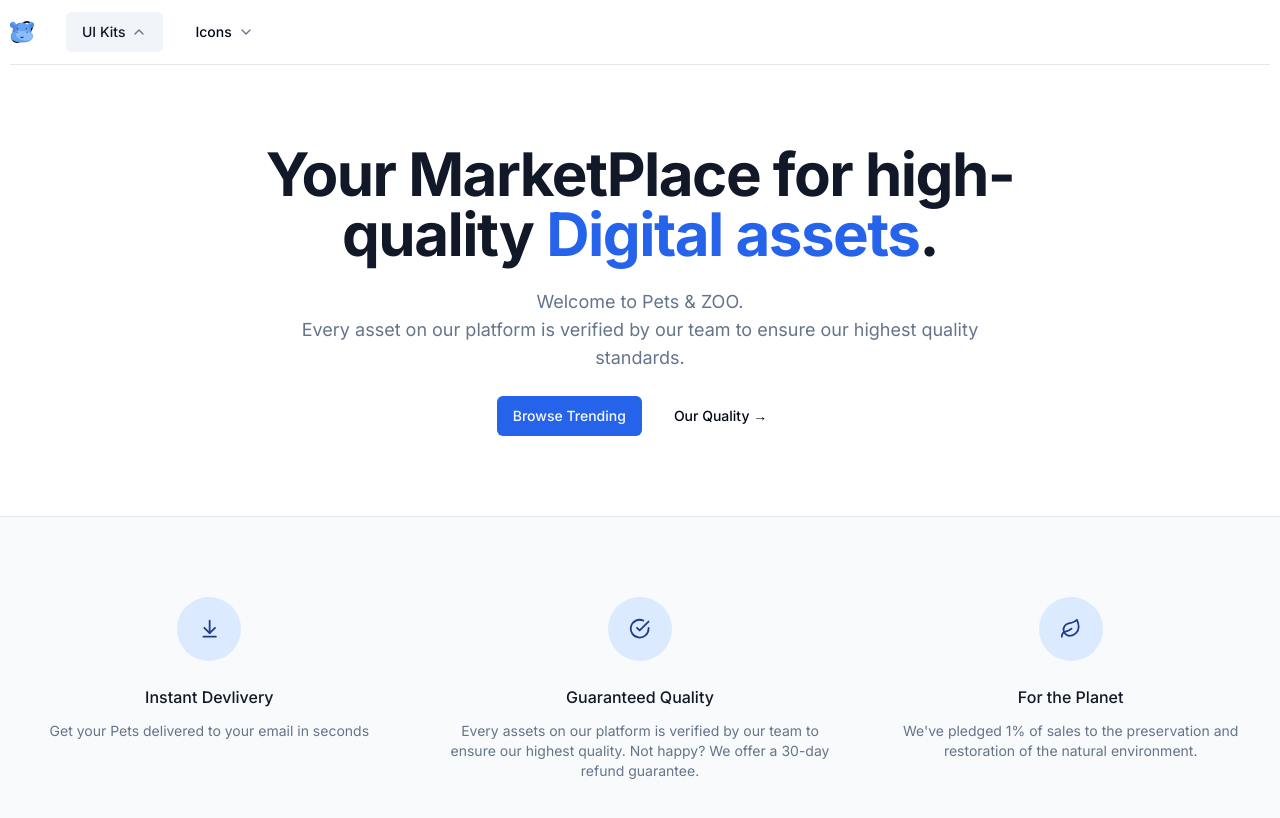
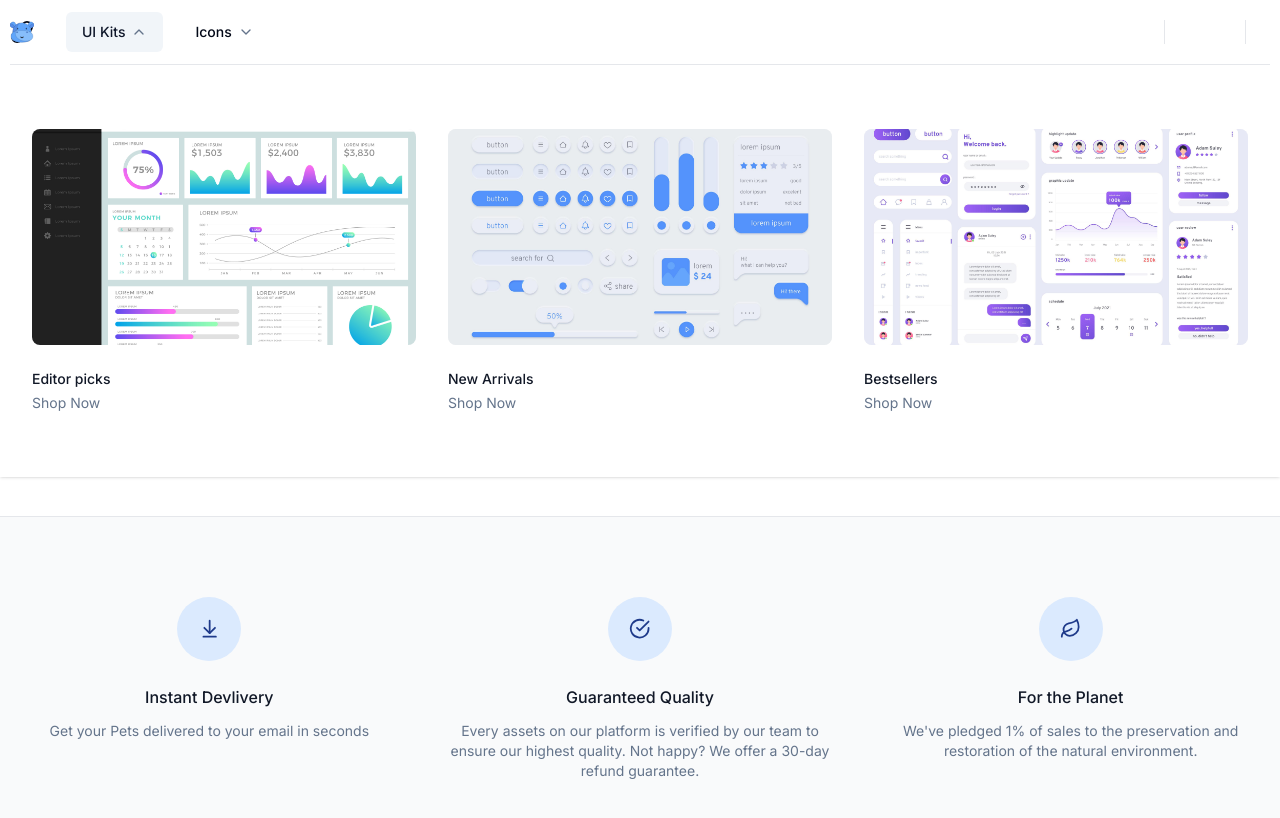
Before and after one commit to RedaRahmani/pets_and_zoo, a Next.js app in the folder petsandzoo/: page / in a window 1280 px wide. Both pictures are taken after a click on the button "UI Kits". Shown: the top 818 px of the page. Built offline with nearby package versions, Linux system fonts and the light colour scheme.

Commit message:
Creating our dynamic navbar Done

```diff
--- a/petsandzoo/src/components/NavItem.tsx
+++ b/petsandzoo/src/components/NavItem.tsx
@@ -3,6 +3,8 @@ import { PRODUCT_CATEGORIES } from "@/config"
 import {Button} from "./ui/button"
 import { cn } from "@/lib/utils"
 import { ChevronDown } from "lucide-react"
+import Image from "next/image"
+import Link from "next/link"
 
 type Category = typeof PRODUCT_CATEGORIES[number]
 
@@ -17,12 +19,52 @@ const NavItem = ({isAnyOpen, category, handelOpen, isOpen}: NavItemProps) => {
         <div className="relative flex items-center">
             <Button className="gap-1.5" onClick={handelOpen} variant={isOpen ? "secondary" : "ghost"}>
                 {category.label}
-                <ChevronDown className={cn("h-4 w-4 transition-all text-muted-foreground", {
+                <ChevronDown className={cn(
+                    "h-4 w-4 transition-all text-muted-foreground",
+                    {
                     "-rotate-180": isOpen,
-
-                })} />
+                }
+                )} />
             </Button>
         </div>
+        {isOpen ? (
+            <div className={cn("absolute inset-x-0 top-full text-sm text-muted-foreground",{
+                "animate-in fade-in-10 slide-in-from-top-5":
+                !isAnyOpen,
+            })}>
+                <div
+                className="absolute inset-0 top-1/2 bg-white shadow"
+                aria-hidden='true'
+                />
+
+                <div className="relative bg-white">
+                    <div className="mx-auto max-w-7xl px-8">
+                        <div className="grid grid-cols-4 gap-x-8 gap-y-10 py-16">
+                            <div className="col-span-4 col-start-1 grid grid-cols-3 gap-x-8">
+                                {category.featured.map((item)=> (
+                                    <div
+                                    key={item.name}
+                                    className="group relative text-base sm:text-sm">
+                                        <div className="relative aspect-video overflow-hidden rounded-lg bg-gray-100 group-hover:opacity-75">
+                                            <Image
+                                            src={item.imageSrc}
+                                            alt='product category image'
+                                            fill
+                                            className='object-cover object-center'
+                                            />
+                                        </div>
+                                        <Link href={item.href} className="mt-6 block font-medium text-gray-900">
+                                            {item.name}
+                                        </Link>
+                                        <p className="mt-1" aria-hidden='true'>Shop Now</p>
+                                    </div>
+                                ))}
+                            </div>
+                        </div>
+                    </div>
+                </div>
+            </div>
+        ) : null}
     </div>
 }
 
--- a/petsandzoo/src/components/NavItems.tsx
+++ b/petsandzoo/src/components/NavItems.tsx
@@ -1,17 +1,35 @@
 "use client"
 
 import { PRODUCT_CATEGORIES } from "@/config"
-import { useState } from "react"
+import { useEffect, useRef, useState } from "react"
 import NavItem from "./NavItem"
+import { useOnClickOutside } from "@/hooks/use-on-click-outside"
 
 const NavItems = () => {
     const [activeIndex, setActiveIndex] = useState<
     null | number
     >(null)
 
+    useEffect(()=>{
+        const handler = (e: KeyboardEvent) => {
+            if(e.key === "Escape"){
+                setActiveIndex(null)
+            }
+        }
+
+        document.addEventListener('keydown', handler)
+
+        return () => {
+            document.removeEventListener('keydown',handler)
+        }
+    }, [])
+
     const isAnyOpen = activeIndex !== null
 
-    return <div className="flex gap-4 h-full">
+    const navRef = useRef<HTMLDivElement | null>(null)
+    useOnClickOutside(navRef, () => setActiveIndex(null))
+
+    return <div className="flex gap-4 h-full" ref={navRef}>
         {PRODUCT_CATEGORIES.map((category, i) => {
             const handleOpen = () => {
                 if(activeIndex === i ) {
--- a/petsandzoo/src/components/Navbar.tsx
+++ b/petsandzoo/src/components/Navbar.tsx
@@ -2,8 +2,10 @@ import { Link } from "lucide-react"
 import MaxWidthWrapper from "./MaxWidthWrapper"
 import { Icons } from './Icons'
 import NavItems from "./NavItems"
+import { buttonVariants } from "./ui/button"
 
 const Navbar = () => {
+    const user = null
     return (
         <div className="bg-white sticky z-50 top-0 inset-x-0 h-16">
             <header className="relative bg-white">
@@ -19,6 +21,52 @@ const Navbar = () => {
                             <div className="hidden z-50 lg:ml-8 lg:block lg:self-stretch">
                                 <NavItems />
                             </div>
+
+                            <div className="ml-auto flex items-center">
+                                <div className="hidden lg:flex lg:flex-1 lg:items-center lg:justify-end lg:space-x-6 ">
+                                    {user ? null : (
+                                        <Link href="/sign-in" className={buttonVariants({variant:"ghost"})}>Signin</Link>
+                                    )}
+                                    {user ? null : (
+                                        <span
+                                            className="h-6 w-px bg-gray-200"
+                                            aria-hidden='true'
+                                            />
+                                        )}
+
+
+                                    {user ? (
+                                        <p></p>
+                                    ) : (
+                                    <Link
+                                        href="/sign-up"
+                                        className={buttonVariants({
+                                        variant:"ghost",
+                                        })}>
+                                        Create account
+                                    </Link>
+                                    )}
+                                    {user ? (
+                                        <span
+                                        className="h-6 w-px bg-gray-200"
+                                        aria-hidden='true'
+                                        />
+                                    ):null}
+
+                                    {user ? null : (
+                                        <div className="flex lg:ml-6">
+                                            <span
+                                            className="h-6 w-px bg-gray-200"
+                                            aria-hidden='true'
+                                            />
+                                        </div>
+                                    )}
+
+                                    <div className="ml-4 flow-root lg:ml-6">
+
+                                    </div>
+                                </div>
+                            </div>
                         </div>
                     </div>
                 </MaxWidthWrapper>
--- /dev/null
+++ b/petsandzoo/src/hooks/use-on-click-outside.ts
@@ -0,0 +1,27 @@
+import { RefObject, useEffect } from "react";
+
+type Event = MouseEvent | TouchEvent;
+
+export const useOnClickOutside = <T extends HTMLElement = HTMLElement>(
+  ref: RefObject<T>,
+  handler: (event: Event) => void
+) => {
+  useEffect(() => {
+    const listener = (event: Event) => {
+      const el = ref?.current;
+      if (!el || el.contains((event?.target as Node) || null)) {
+        return;
+      }
+
+      handler(event); // Call the handler only if the click is outside of the element passed.
+    };
+
+    document.addEventListener("mousedown", listener);
+    document.addEventListener("touchstart", listener);
+
+    return () => {
+      document.removeEventListener("mousedown", listener);
+      document.removeEventListener("touchstart", listener);
+    };
+  }, [ref, handler]); // Reload only if ref or handler changes
+};
```
